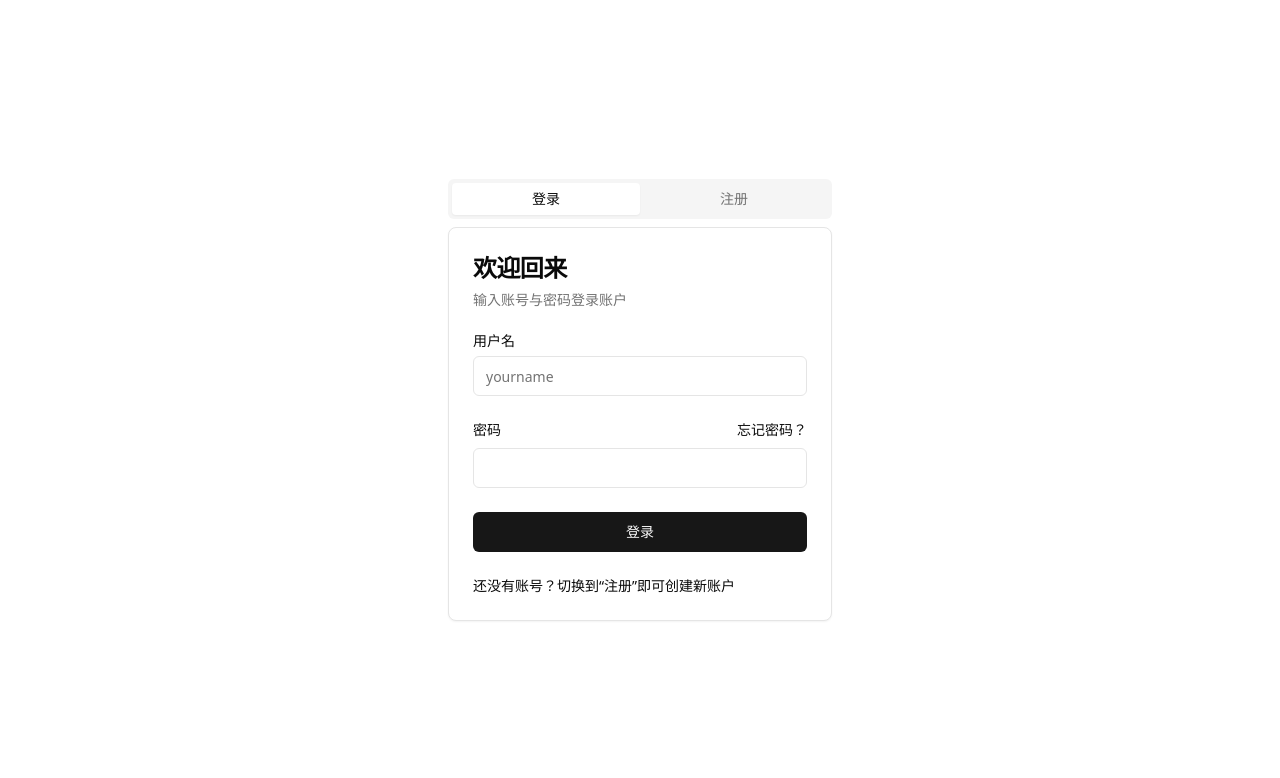
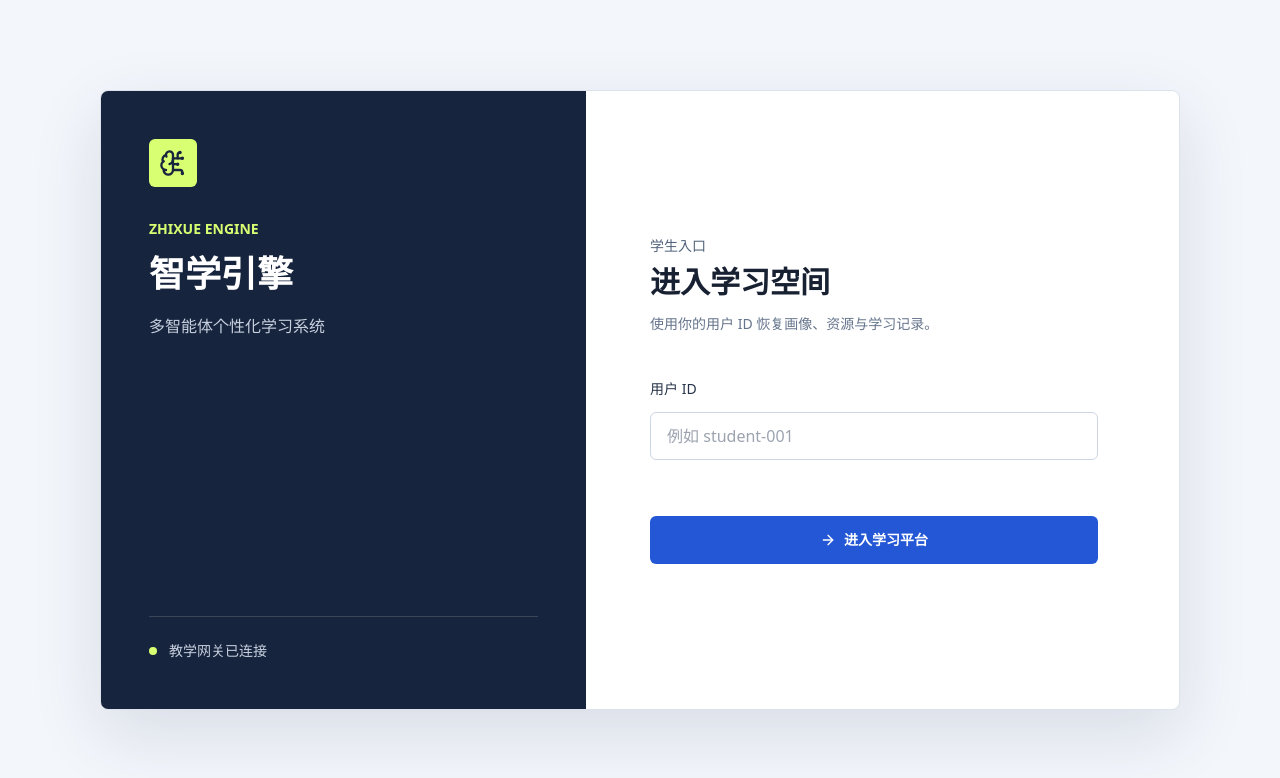
Before and after one commit to waterofriver/A3, a Next.js app in the folder Course-Agent/creative/: page /login in a window 1280 px wide. Shown: the top 778 px of the page. Built offline with nearby package versions, Linux system fonts and the light colour scheme; no server answers.

Commit message:
feat(web): add simple user initialization

```diff
--- /dev/null
+++ b/Course-Agent/creative/app/(auth)/login/page.tsx
@@ -0,0 +1,5 @@
+import { LoginPanel } from "@/components/auth/login-panel"
+
+export default function LoginPage() {
+  return <LoginPanel />
+}
--- a/Course-Agent/creative/app/login/page.tsx
+++ /dev/null
@@ -1,5 +0,0 @@
-import { AuthCard } from "@/components/auth-card"
-
-export default function LoginPage() {
-  return <AuthCard />
-}
--- a/Course-Agent/creative/app/page.tsx
+++ b/Course-Agent/creative/app/page.tsx
@@ -1,91 +1,32 @@
-import type { CSSProperties } from "react"
+"use client"
 
-import { HeroSection } from "../pointer-ai-landing-page/components/hero-section"
-import { DashboardPreview } from "../pointer-ai-landing-page/components/dashboard-preview"
-import { SocialProof } from "../pointer-ai-landing-page/components/social-proof"
-import { BentoSection } from "../pointer-ai-landing-page/components/bento-section"
-import { LargeTestimonial } from "../pointer-ai-landing-page/components/large-testimonial"
-import { PricingSection } from "../pointer-ai-landing-page/components/pricing-section"
-import { TestimonialGridSection } from "../pointer-ai-landing-page/components/testimonial-grid-section"
-import { FAQSection } from "../pointer-ai-landing-page/components/faq-section"
-import { CTASection } from "../pointer-ai-landing-page/components/cta-section"
-import { FooterSection } from "../pointer-ai-landing-page/components/footer-section"
-import { AnimatedSection } from "../pointer-ai-landing-page/components/animated-section"
+import { BrainCircuit, LoaderCircle } from "lucide-react"
+import { useEffect } from "react"
+import { useRouter } from "next/navigation"
 
-const landingThemeVars: CSSProperties = {
-  "--background": "210 11% 7%",
-  "--foreground": "160 14% 93%",
-  "--muted": "240 2% 16%",
-  "--muted-foreground": "160 14% 93% / 0.7",
-  "--muted-foreground-light": "160 14% 93% / 0.5",
-  "--muted-foreground-dark": "160 14% 93% / 0.6",
-  "--card": "220 17% 98% / 0.01",
-  "--card-foreground": "160 14% 93%",
-  "--popover": "210 11% 7%",
-  "--popover-foreground": "160 14% 93%",
-  "--primary": "165 96% 71%",
-  "--primary-foreground": "160 8% 6%",
-  "--primary-dark": "160 100% 50%",
-  "--primary-light": "160 48% 87%",
-  "--secondary": "160 14% 93%",
-  "--secondary-foreground": "165 14% 8%",
-  "--accent": "240 2% 25%",
-  "--accent-foreground": "240 2% 96%",
-  "--border": "240 100% 100% / 0.08",
-  "--border-light": "210 17% 6% / 0.1",
-  "--border-dark": "210 17% 6% / 0.05",
-  "--ring": "165 96% 71%",
-  "--radius": "0.5rem",
-}
+import { getUserId } from "@/lib/session/user-session"
 
-export default function LandingPage() {
+export default function RootPage() {
+  const router = useRouter()
+
+  useEffect(() => {
+    router.replace(getUserId() ? "/workspace" : "/login")
+  }, [router])
+
   return (
-    <div
-      className="min-h-screen bg-background relative overflow-hidden pb-0 text-foreground"
-      style={landingThemeVars}
-    >
-      <div className="relative z-10">
-        <main className="max-w-[1320px] mx-auto relative">
-          <HeroSection />
-          <div className="absolute bottom-[-150px] md:bottom-[-400px] left-1/2 transform -translate-x-1/2 z-30">
-            <AnimatedSection>
-              <DashboardPreview />
-            </AnimatedSection>
-          </div>
-        </main>
-        <AnimatedSection className="relative z-10 max-w-[1320px] mx-auto px-6 mt-[411px] md:mt-[400px]" delay={0.1}>
-          <SocialProof />
-        </AnimatedSection>
-        <AnimatedSection id="features-section" className="relative z-10 max-w-[1320px] mx-auto mt-16" delay={0.2}>
-          <BentoSection />
-        </AnimatedSection>
-        <AnimatedSection className="relative z-10 max-w-[1320px] mx-auto mt-8 md:mt-16" delay={0.2}>
-          <LargeTestimonial />
-        </AnimatedSection>
-        <AnimatedSection
-          id="pricing-section"
-          className="relative z-10 max-w-[1320px] mx-auto mt-8 md:mt-16"
-          delay={0.2}
-        >
-          <PricingSection />
-        </AnimatedSection>
-        <AnimatedSection
-          id="testimonials-section"
-          className="relative z-10 max-w-[1320px] mx-auto mt-8 md:mt-16"
-          delay={0.2}
-        >
-          <TestimonialGridSection />
-        </AnimatedSection>
-        <AnimatedSection id="faq-section" className="relative z-10 max-w-[1320px] mx-auto mt-8 md:mt-16" delay={0.2}>
-          <FAQSection />
-        </AnimatedSection>
-        <AnimatedSection className="relative z-10 max-w-[1320px] mx-auto mt-8 md:mt-16" delay={0.2}>
-          <CTASection />
-        </AnimatedSection>
-        <AnimatedSection className="relative z-10 max-w-[1320px] mx-auto mt-8 md:mt-16" delay={0.2}>
-          <FooterSection />
-        </AnimatedSection>
+    <main className="grid min-h-screen place-items-center bg-[#f3f6fb] text-[#182132]">
+      <div className="flex min-h-24 items-center gap-4" role="status">
+        <span className="flex h-11 w-11 items-center justify-center rounded-md bg-[#17243d] text-[#d8ff72]">
+          <BrainCircuit aria-hidden="true" className="h-6 w-6" />
+        </span>
+        <span>
+          <span className="block text-sm font-semibold">智学引擎</span>
+          <span className="mt-1 flex items-center gap-2 text-xs text-[#66758c]">
+            <LoaderCircle aria-hidden="true" className="h-3.5 w-3.5 animate-spin" />
+            正在恢复学习空间
+          </span>
+        </span>
       </div>
-    </div>
+    </main>
   )
 }
--- /dev/null
+++ b/Course-Agent/creative/components/auth/login-panel.tsx
@@ -0,0 +1,109 @@
+"use client"
+
+import { ArrowRight, BrainCircuit, LoaderCircle } from "lucide-react"
+import { FormEvent, useState } from "react"
+import { useRouter } from "next/navigation"
+
+import { ApiError, apiFetch } from "@/lib/api/client"
+import type { components } from "@/lib/api/generated"
+import { setUserId } from "@/lib/session/user-session"
+
+type UserInfo = components["schemas"]["UserInfoData"]
+
+export function LoginPanel() {
+  const router = useRouter()
+  const [userId, setUserIdInput] = useState("")
+  const [error, setError] = useState<string | null>(null)
+  const [isSubmitting, setIsSubmitting] = useState(false)
+
+  const handleSubmit = async (event: FormEvent<HTMLFormElement>) => {
+    event.preventDefault()
+    const normalizedUserId = userId.trim()
+    if (!normalizedUserId) {
+      setError("请输入用户 ID。")
+      return
+    }
+
+    setError(null)
+    setIsSubmitting(true)
+    try {
+      const info = await apiFetch<UserInfo>(
+        `/api/user/info?user_id=${encodeURIComponent(normalizedUserId)}`,
+      )
+      setUserId(normalizedUserId)
+      router.push(info.profile_confirmed ? "/workspace" : "/profile")
+    } catch (caught) {
+      setError(
+        caught instanceof ApiError
+          ? caught.message
+          : "登录初始化失败，请稍后重试。",
+      )
+    } finally {
+      setIsSubmitting(false)
+    }
+  }
+
+  return (
+    <main className="grid min-h-screen place-items-center bg-[#f3f6fb] px-10 py-8 text-[#182132]">
+      <section className="grid min-h-[620px] w-full max-w-[1080px] grid-cols-[0.9fr_1.1fr] overflow-hidden rounded-lg border border-[#dce3ed] bg-white shadow-[0_24px_70px_rgba(27,42,70,0.12)]">
+        <div className="relative flex flex-col justify-between bg-[#17243d] p-12 text-white">
+          <div>
+            <div className="flex h-12 w-12 items-center justify-center rounded-md bg-[#d8ff72] text-[#17243d]">
+              <BrainCircuit aria-hidden="true" className="h-7 w-7" />
+            </div>
+            <p className="mt-8 text-sm font-semibold text-[#d8ff72]">ZHIXUE ENGINE</p>
+            <h1 className="mt-3 text-4xl font-semibold leading-tight">智学引擎</h1>
+            <p className="mt-4 max-w-sm text-base leading-7 text-[#c7d0df]">
+              多智能体个性化学习系统
+            </p>
+          </div>
+          <div className="border-t border-white/15 pt-6">
+            <div className="flex items-center gap-3 text-sm text-[#c7d0df]">
+              <span className="h-2 w-2 rounded-full bg-[#d8ff72]" />
+              教学网关已连接
+            </div>
+          </div>
+        </div>
+
+        <div className="flex items-center px-16 py-12">
+          <div className="w-full max-w-md">
+            <p className="text-sm font-medium text-[#53637b]">学生入口</p>
+            <h2 className="mt-2 text-3xl font-semibold text-[#182132]">进入学习空间</h2>
+            <p className="mt-3 text-sm leading-6 text-[#66758c]">
+              使用你的用户 ID 恢复画像、资源与学习记录。
+            </p>
+
+            <form className="mt-10" onSubmit={handleSubmit}>
+              <label className="text-sm font-medium text-[#27344a]" htmlFor="user-id">
+                用户 ID
+              </label>
+              <input
+                id="user-id"
+                autoComplete="username"
+                className="mt-3 h-12 w-full rounded-md border border-[#cdd6e3] bg-white px-4 text-base outline-none transition focus:border-[#2457d6] focus:ring-4 focus:ring-[#2457d6]/10"
+                onChange={(event) => setUserIdInput(event.target.value)}
+                placeholder="例如 student-001"
+                value={userId}
+              />
+              <div className="mt-3 min-h-6" aria-live="polite">
+                {error ? <p className="text-sm text-[#c7463c]">{error}</p> : null}
+              </div>
+              <button
+                className="mt-5 flex h-12 w-full items-center justify-center gap-2 rounded-md bg-[#2457d6] px-5 text-sm font-semibold text-white transition hover:bg-[#1d48b5] focus-visible:outline-none focus-visible:ring-4 focus-visible:ring-[#2457d6]/25 disabled:cursor-not-allowed disabled:opacity-60"
+                disabled={isSubmitting}
+                type="submit"
+              >
+                {isSubmitting ? (
+                  <LoaderCircle aria-hidden="true" className="h-4 w-4 animate-spin" />
+                ) : (
+                  <ArrowRight aria-hidden="true" className="h-4 w-4" />
+                )}
+                {isSubmitting ? "正在连接" : "进入学习平台"}
+              </button>
+            </form>
+          </div>
+        </div>
+      </section>
+    </main>
+  )
+}
--- /dev/null
+++ b/Course-Agent/creative/lib/session/user-session.ts
@@ -0,0 +1,14 @@
+const USER_ID_KEY = "zhixue_user_id"
+
+export const getUserId = () => {
+  if (typeof window === "undefined") return null
+  return window.localStorage.getItem(USER_ID_KEY)
+}
+
+export const setUserId = (value: string) => {
+  const userId = value.trim()
+  if (!userId) throw new Error("user_id is required")
+  window.localStorage.setItem(USER_ID_KEY, userId)
+}
+
+export const clearUserId = () => window.localStorage.removeItem(USER_ID_KEY)
```
Also changed, not shown: Course-Agent/creative/tests/setup.ts (+4 -0 lines), 2 other files (tests, documents, lock files or other folders).
